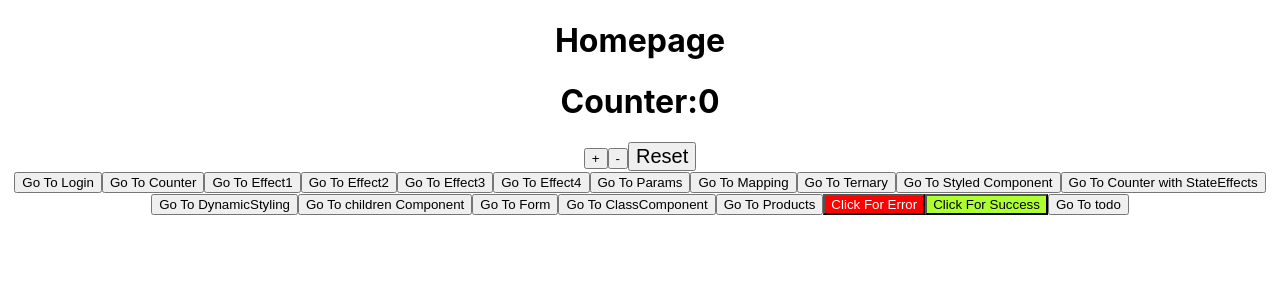
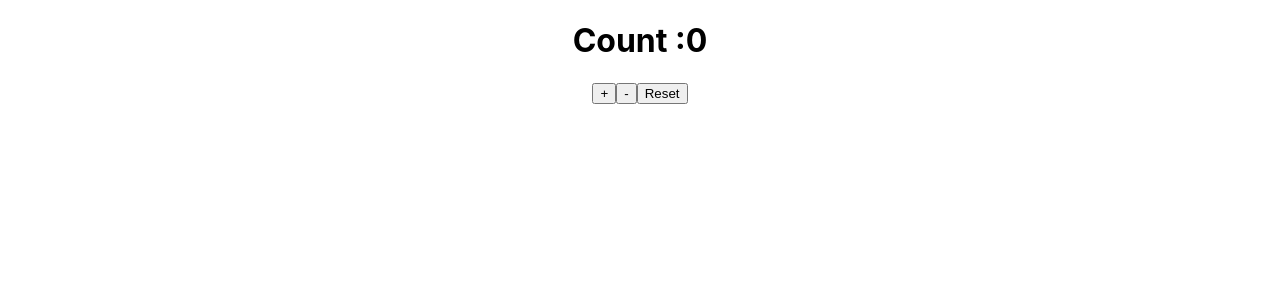
Before and after one commit to reshma325/awdix_react, a React (Create React App) app in the folder react/: page /customhook in a window 1280 px wide. Before the commit this address led to /. Shown: the top 300 px of the page. Built offline with nearby package versions, Linux system fonts and the light colour scheme; a web font is replaced by a local one.

Commit message:
update 15th Oct

```diff
--- a/react/src/App.jsx
+++ b/react/src/App.jsx
@@ -28,6 +28,8 @@ import UseMemo from './components/UseMemo';
 import UseCallBack from './components/UseCallBack';
 import UseReducer from './components/UseReducer';
 import TestReducer from './components/TestReducer';
+import CustomHook from './components/CustomHook';
+import CustomHookLS from './components/CustomHookLS';
 
 
 
@@ -64,6 +66,8 @@ function App() {
         <Route exact path='/usecallback' element={< UseCallBack/>} />
         <Route exact path='/usereducer' element={<UseReducer />} />
         <Route exact path='/testreducer' element={<TestReducer />} />
+        <Route exact path='/customhook' element={<CustomHook />} />
+        <Route exact path='/customhookls' element={<CustomHookLS />} />
       </Routes>
     </div>
   );
--- /dev/null
+++ b/react/src/components/CustomHook.jsx
@@ -0,0 +1,18 @@
+import React from 'react'
+import useCounter from './useConter'
+
+const CustomHook = () => {
+    const[count ,Increment,Decrement,Reset]=useCounter()
+  return (
+    <div>
+        <h1>
+            Count :{count}
+        </h1>
+        <button onClick={Increment}>+</button>
+        <button onClick={Decrement}>-</button>
+        <button onClick={Reset}>Reset</button>
+    </div>
+  )
+}
+
+export default CustomHook
--- /dev/null
+++ b/react/src/components/CustomHookLS.jsx
@@ -0,0 +1,17 @@
+import React from 'react'
+import useLocalstorage from './useLocalStorage'
+
+const CustomHookLS = () => {
+const[name,setName]=useLocalstorage('name','');
+
+const handelChange=(e)=>
+setName(e.target.value);
+  return (
+    <div>
+        <input type='text' value={name} onChange={handelChange}></input>
+    <p>Hello {name}</p>
+    </div>
+  )
+}
+
+export default CustomHookLS
--- /dev/null
+++ b/react/src/components/useConter.js
@@ -0,0 +1,15 @@
+import { useState } from "react";
+
+function useCounter(initialState =0){
+    const [count ,setCount]=useState(initialState);
+
+function Increment(){
+    setCount((value)=>value+1)
+}function Decrement(){
+    setCount((value)=>value-1)
+}function Reset(){
+    setCount(0)
+}
+return[count,Increment,Decrement,Reset]
+}
+export default useCounter;
--- /dev/null
+++ b/react/src/components/useLocalStorage.js
@@ -0,0 +1,18 @@
+import { useState,useEffect } from "react";
+
+function useLocalStorage(key,initialValue) {
+    const[value,setValue]=useState(
+        ()=>{
+            const storeValue=localStorage.getItem(key);
+        return storeValue? JSON.parse(storeValue):initialValue;
+        }
+    );
+
+
+    useEffect(() => {
+        localStorage.setItem(key, JSON.stringify(value));
+    }, [key, value])
+    return[value,setValue]
+
+
+}export default useLocalStorage;
```
